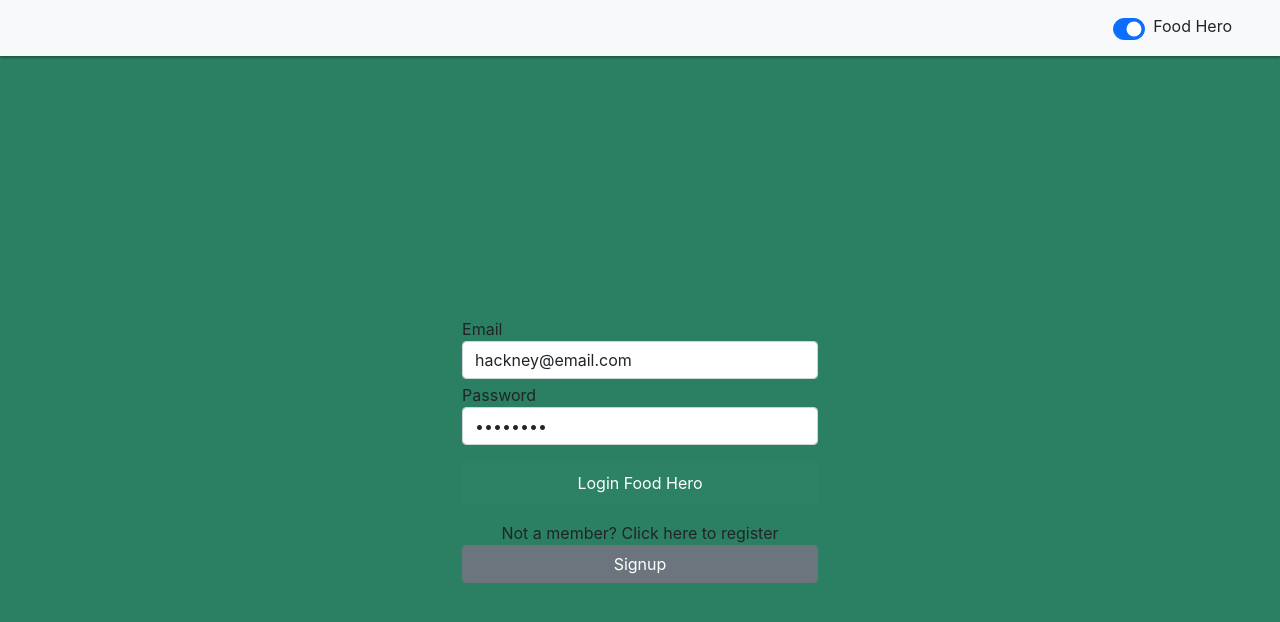
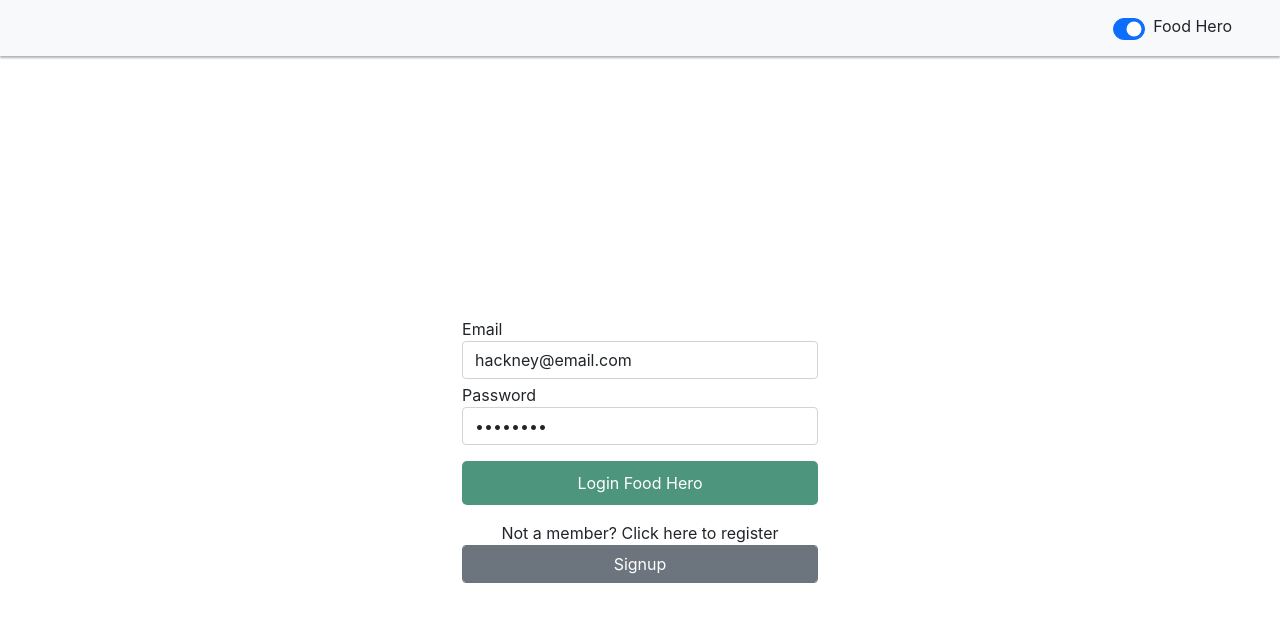
Before and after one commit to maddc0de/foodshare, a React (Create React App) app in the folder frontend/: page /login/donator in a window 1280 px wide. Shown: the top 622 px of the page. Built offline with nearby package versions, Linux system fonts and the light colour scheme.

Commit message:
remove green background

```diff
--- a/frontend/src/components/login/LoginForm.js
+++ b/frontend/src/components/login/LoginForm.js
@@ -49,9 +49,6 @@ const LoginForm = (props) => {
         } else {
           console.log("yay");
           window.localStorage.setItem("token", data.token);
-          window.localStorage.setItem("location", data.location);
-          window.localStorage.setItem("id", data.id);
-          window.localStorage.setItem("name", data.name);
           if (data.usertype === HERO) {
             props.navigate(`/foodhero/${data.id}`);
           } else {
--- a/frontend/src/index.css
+++ b/frontend/src/index.css
@@ -1,5 +1,4 @@
 body {
-  background-color: rgba(5, 104, 71, 0.847);
   margin: 0;
   font-family: -apple-system, BlinkMacSystemFont, 'Segoe UI', 'Roboto', 'Oxygen',
     'Ubuntu', 'Cantarell', 'Fira Sans', 'Droid Sans', 'Helvetica Neue',
```
